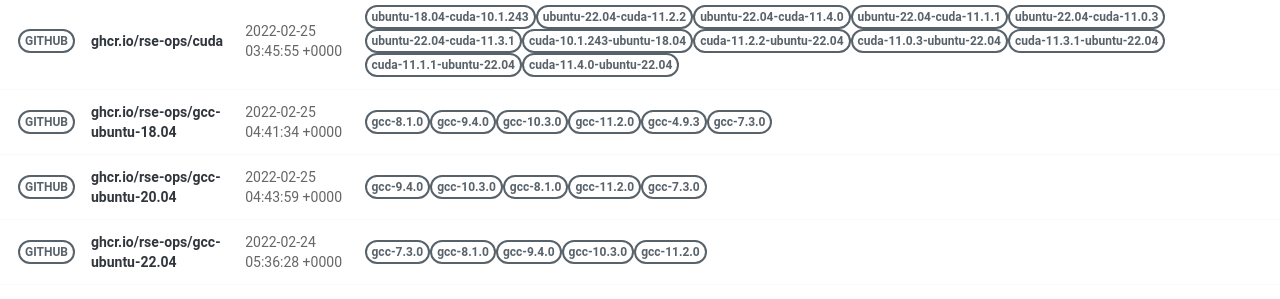
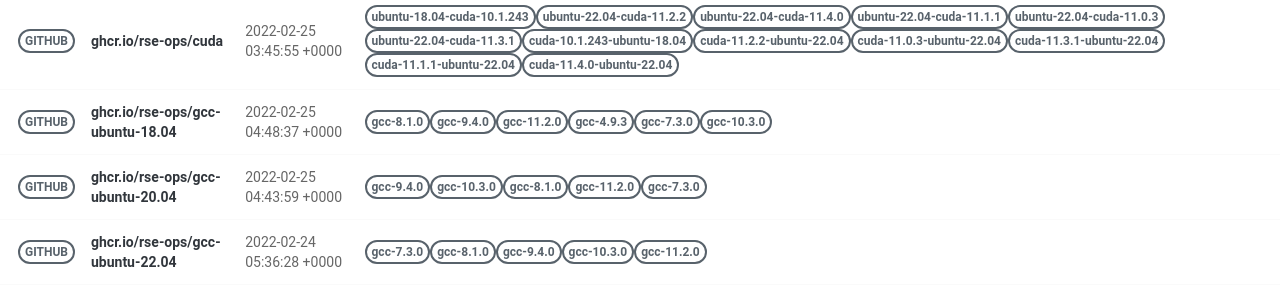
Before and after one commit to rse-ops/docker-images, a Jekyll site: the page built from pages/index.md, in a window 1280 px wide. Shown: the part 502-801 px from the top of the page. Built offline with Jekyll 4.4.1, drawn with Linux system fonts in a browser that asks for light colours; nearby versions of some CDN libraries.

Commit message:
Automated push to update library 2022-02-25

```diff
--- a/_library/ghcr.io-rse-ops-gcc-ubuntu-18.04.md
+++ b/_library/ghcr.io-rse-ops-gcc-ubuntu-18.04.md
@@ -1,7 +1,7 @@
 ---
 layout: container
 name: ghcr.io/rse-ops/gcc-ubuntu-18.04
-updated_at: 2022-02-25 04:41:34.941810
+updated_at: 2022-02-25 04:48:37.274025
 
 
 container_url: https://github.com/orgs/rse-ops/packages/container/package/gcc-ubuntu-18.04
```
Also changed, not shown: other parts of _library/ghcr.io-rse-ops-gcc-ubuntu-18.04.md (+3 -3 lines).
